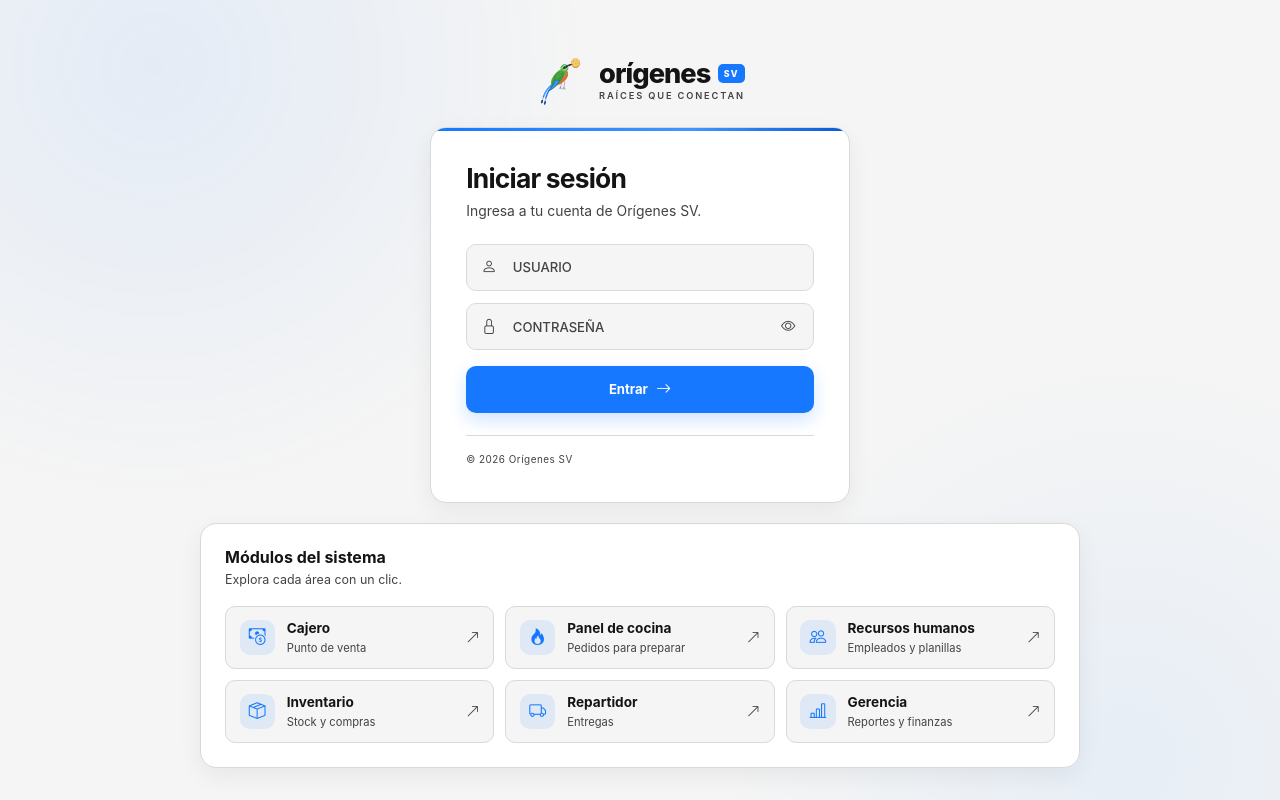
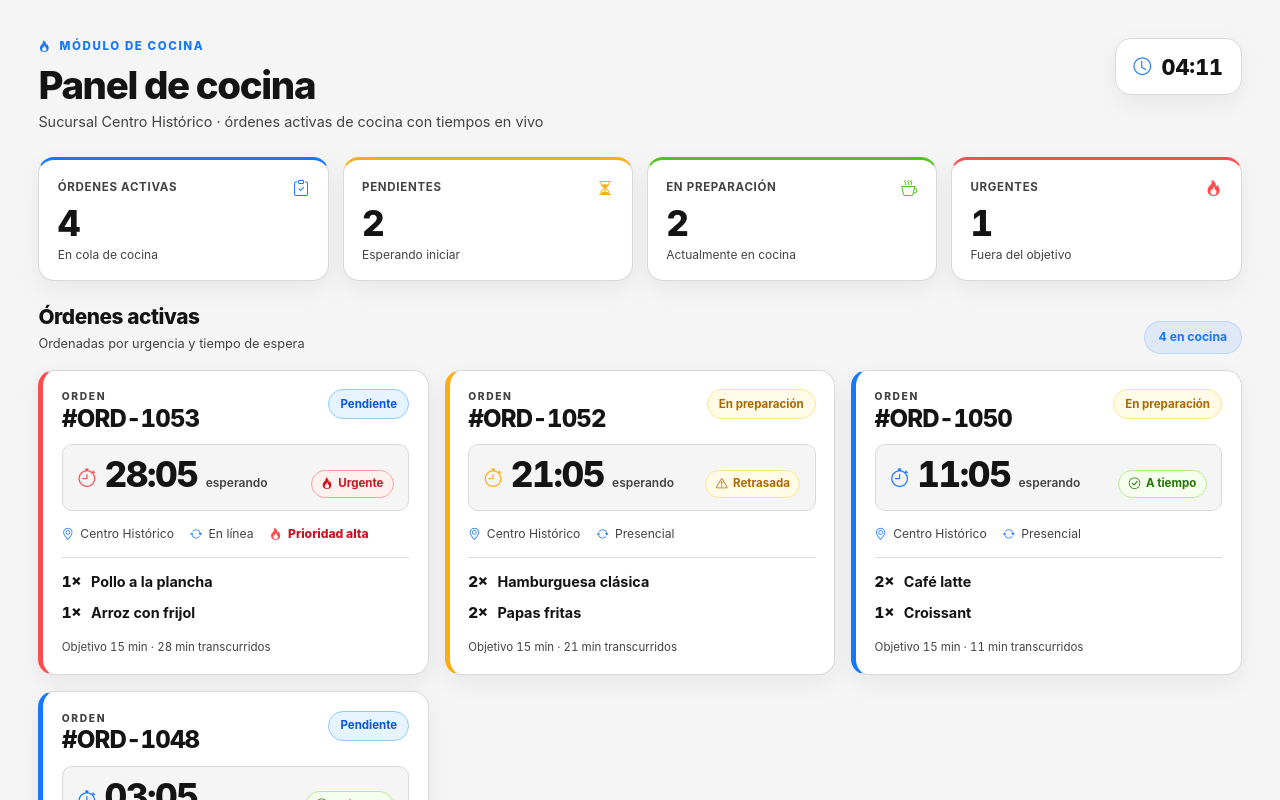
Before and after one commit to Kuroo-hub/origenes-erp-pos, a React (Vite) app in the folder frontend/: page /chef in a window 1280 px wide. Before the commit this address led to /. Shown: the top 800 px of the page. Built offline with nearby package versions, Linux system fonts and the light colour scheme; no server answers.

Commit message:
chore: Datos quemados para pruebas, actualizacion de rutas y context

```diff
--- a/frontend/src/App.jsx
+++ b/frontend/src/App.jsx
@@ -1,5 +1,10 @@
 import AppRoutes from './routes/AppRoutes.jsx';
+import { OrderProvider } from './context/OrderContext.jsx';
 
 export default function App() {
-  return <AppRoutes />;
+  return (
+    <OrderProvider>
+      <AppRoutes />
+    </OrderProvider>
+  );
 }
--- /dev/null
+++ b/frontend/src/context/OrderContext.jsx
@@ -0,0 +1,69 @@
+import { createContext, useContext, useMemo, useState } from 'react';
+import { ORDENES_COCINA_INICIALES } from '../mocks/ChefMocks.js';
+
+export const SUCURSALES = [
+  { id: 1, nombre: 'Centro Histórico' },
+  { id: 2, nombre: 'Santa Ana' },
+];
+
+const OrderContext = createContext(null);
+
+export function OrderProvider({ children }) {
+  const [ordenes, setOrdenes] = useState(ORDENES_COCINA_INICIALES);
+  const [sucursalId, setSucursalId] = useState(SUCURSALES[0].id);
+
+  const sucursal =
+    SUCURSALES.find((item) => item.id === sucursalId)?.nombre ?? SUCURSALES[0].nombre;
+
+  const ordenesSucursal = useMemo(
+    () => ordenes.filter((orden) => orden.sucursalId === sucursalId),
+    [ordenes, sucursalId]
+  );
+
+  const registrarPedido = (pedido) => {
+    setOrdenes((actuales) => [pedido, ...actuales]);
+  };
+
+  const cambiarEstado = (id, estado) => {
+    setOrdenes((actuales) =>
+      actuales.map((orden) =>
+        orden.id === id ? { ...orden, estado } : orden
+      )
+    );
+  };
+
+  const cambiarEstadoEntrega = (id, deliveryStatus, estado) => {
+    setOrdenes((actuales) =>
+      actuales.map((orden) =>
+        orden.id === id ? { ...orden, deliveryStatus, estado } : orden
+      )
+    );
+  };
+
+  const valor = useMemo(
+    () => ({
+      ordenes,
+      ordenesSucursal,
+      sucursalId,
+      sucursal,
+      sucursales: SUCURSALES,
+      seleccionarSucursal: setSucursalId,
+      registrarPedido,
+      cambiarEstado,
+      cambiarEstadoEntrega,
+    }),
+    [ordenes, ordenesSucursal, sucursalId, sucursal]
+  );
+
+  return <OrderContext.Provider value={valor}>{children}</OrderContext.Provider>;
+}
+
+export function useOrders() {
+  const contexto = useContext(OrderContext);
+
+  if (!contexto) {
+    throw new Error('useOrders debe usarse dentro de OrderProvider');
+  }
+
+  return contexto;
+}
--- /dev/null
+++ b/frontend/src/mocks/ChefMocks.js
@@ -0,0 +1,154 @@
+const crearOrden = ({ minutos, ...datos }) => {
+  const fecha = new Date(Date.now() - minutos * 60 * 1000);
+
+  return {
+    ...datos,
+    created_at: fecha.toISOString(),
+    hora: fecha.toLocaleTimeString('es-SV', {
+      hour: '2-digit',
+      minute: '2-digit',
+      hour12: false,
+    }),
+  };
+};
+
+export const ORDENES_COCINA_INICIALES = [
+  crearOrden({
+    id: 'ORD-1053',
+    sucursalId: 1,
+    sucursal: 'Centro Histórico',
+    cliente: 'María López',
+    origen: 'En línea',
+    estado: 'Pendiente',
+    prioridad: 'alta',
+    tiempoObjetivoMin: 15,
+    minutos: 28,
+    productos: [
+      { nombre: 'Pollo a la plancha', cantidad: 1 },
+      { nombre: 'Arroz con frijol', cantidad: 1 },
+    ],
+    total: 12.75,
+    metodoPago: 'tarjeta',
+    ventaTurno: false,
+  }),
+  crearOrden({
+    id: 'ORD-1052',
+    sucursalId: 1,
+    sucursal: 'Centro Histórico',
+    cliente: 'Carlos Méndez',
+    origen: 'Presencial',
+    estado: 'En preparación',
+    prioridad: 'normal',
+    tiempoObjetivoMin: 15,
+    minutos: 21,
+    productos: [
+      { nombre: 'Hamburguesa clásica', cantidad: 2 },
+      { nombre: 'Papas fritas', cantidad: 2 },
+    ],
+    total: 15.5,
+    metodoPago: 'efectivo',
+    ventaTurno: true,
+  }),
+  crearOrden({
+    id: 'ORD-1051',
+    sucursalId: 2,
+    sucursal: 'Santa Ana',
+    cliente: 'Sofía Castro',
+    origen: 'En línea',
+    estado: 'Pendiente',
+    prioridad: 'alta',
+    tiempoObjetivoMin: 20,
+    minutos: 16,
+    productos: [
+      { nombre: 'Camarón al ajillo', cantidad: 1 },
+      { nombre: 'Flan', cantidad: 2 },
+    ],
+    total: 15,
+    metodoPago: 'chivo',
+    ventaTurno: false,
+  }),
+  crearOrden({
+    id: 'ORD-1050',
+    sucursalId: 1,
+    sucursal: 'Centro Histórico',
+    cliente: 'Ana Martínez',
+    origen: 'Presencial',
+    estado: 'En preparación',
+    prioridad: 'normal',
+    tiempoObjetivoMin: 15,
+    minutos: 11,
+    productos: [
+      { nombre: 'Café latte', cantidad: 2 },
+      { nombre: 'Croissant', cantidad: 1 },
+    ],
+    total: 8.75,
+    metodoPago: 'efectivo',
+    ventaTurno: true,
+  }),
+  crearOrden({
+    id: 'ORD-1049',
+    sucursalId: 2,
+    sucursal: 'Santa Ana',
+    cliente: 'Roberto Sánchez',
+    origen: 'Presencial',
+    estado: 'Pendiente',
+    prioridad: 'normal',
+    tiempoObjetivoMin: 20,
+    minutos: 7,
+    productos: [
+      { nombre: 'Carne asada', cantidad: 1 },
+      { nombre: 'Jugo de naranja', cantidad: 1 },
+    ],
+    total: 11.25,
+    metodoPago: 'tarjeta',
+    ventaTurno: true,
+  }),
+  crearOrden({
+    id: 'ORD-1048',
+    sucursalId: 1,
+    sucursal: 'Centro Histórico',
+    cliente: 'Laura García',
+    origen: 'En línea',
+    estado: 'Pendiente',
+    prioridad: 'normal',
+    tiempoObjetivoMin: 15,
+    minutos: 3,
+    productos: [
+      { nombre: 'Sándwich de pavo', cantidad: 1 },
+      { nombre: 'Limonada', cantidad: 2 },
+    ],
+    total: 9.5,
+    metodoPago: 'bitcoin',
+    ventaTurno: false,
+  }),
+  crearOrden({
+    id: 'ORD-1047',
+    sucursalId: 1,
+    sucursal: 'Centro Histórico',
+    cliente: 'José Hernández',
+    origen: 'Presencial',
+    estado: 'Listo',
+    prioridad: 'normal',
+    tiempoObjetivoMin: 15,
+    minutos: 42,
+    productos: [{ nombre: 'Limonada', cantidad: 2 }],
+    total: 5.6,
+    metodoPago: 'efectivo',
+    ventaTurno: true,
+  }),
+  crearOrden({
+    id: 'ORD-1046',
+    sucursalId: 2,
+    sucursal: 'Santa Ana',
+    cliente: 'Pedro Alonso',
+    origen: 'En línea',
+    estado: 'Entregado',
+    prioridad: 'normal',
+    tiempoObjetivoMin: 20,
+    minutos: 55,
+    productos: [{ nombre: 'Jugo de naranja', cantidad: 1 }],
+    total: 2.8,
+    metodoPago: 'tarjeta',
+    ventaTurno: false,
+  }),
+];
--- a/frontend/src/routes/AppRoutes.jsx
+++ b/frontend/src/routes/AppRoutes.jsx
@@ -2,6 +2,7 @@ import { Navigate, Route, Routes } from 'react-router-dom';
 import LoginPage from '../pages/auth/LoginPage.jsx';
 import ClientPage from '../pages/client/ClientPage.jsx';
 import CashierPage from '../pages/cashier/CashierPage.jsx';
+import ChefPage from '../pages/chef/ChefPage.jsx';
 import HrPage from '../pages/hr/HrPage.jsx';
 import InventoryPage from '../pages/inventory/InventoryPage';
 import DeliveryPage from '../pages/delivery/DeliveryPage';
@@ -11,13 +12,15 @@ export default function AppRoutes() {
   return (
     <Routes>
       <Route path="/" element={<LoginPage />} />
+      <Route path="/login" element={<LoginPage />} />
       <Route path="/cliente" element={<ClientPage />} />
       <Route path="/cajero" element={<CashierPage />} />
-            <Route path="/rrhh" element={<HrPage />} />
-      <Route path="*" element={<Navigate to="/" replace />} />
+      <Route path="/chef" element={<ChefPage />} />
+      <Route path="/rrhh" element={<HrPage />} />
       <Route path="/inventario" element={<InventoryPage />} />
       <Route path="/repartidor" element={<DeliveryPage />} />
       <Route path="/gerencia" element={<OwnerPage />} />
+      <Route path="*" element={<Navigate to="/" replace />} />
     </Routes>
   );
 }
```
